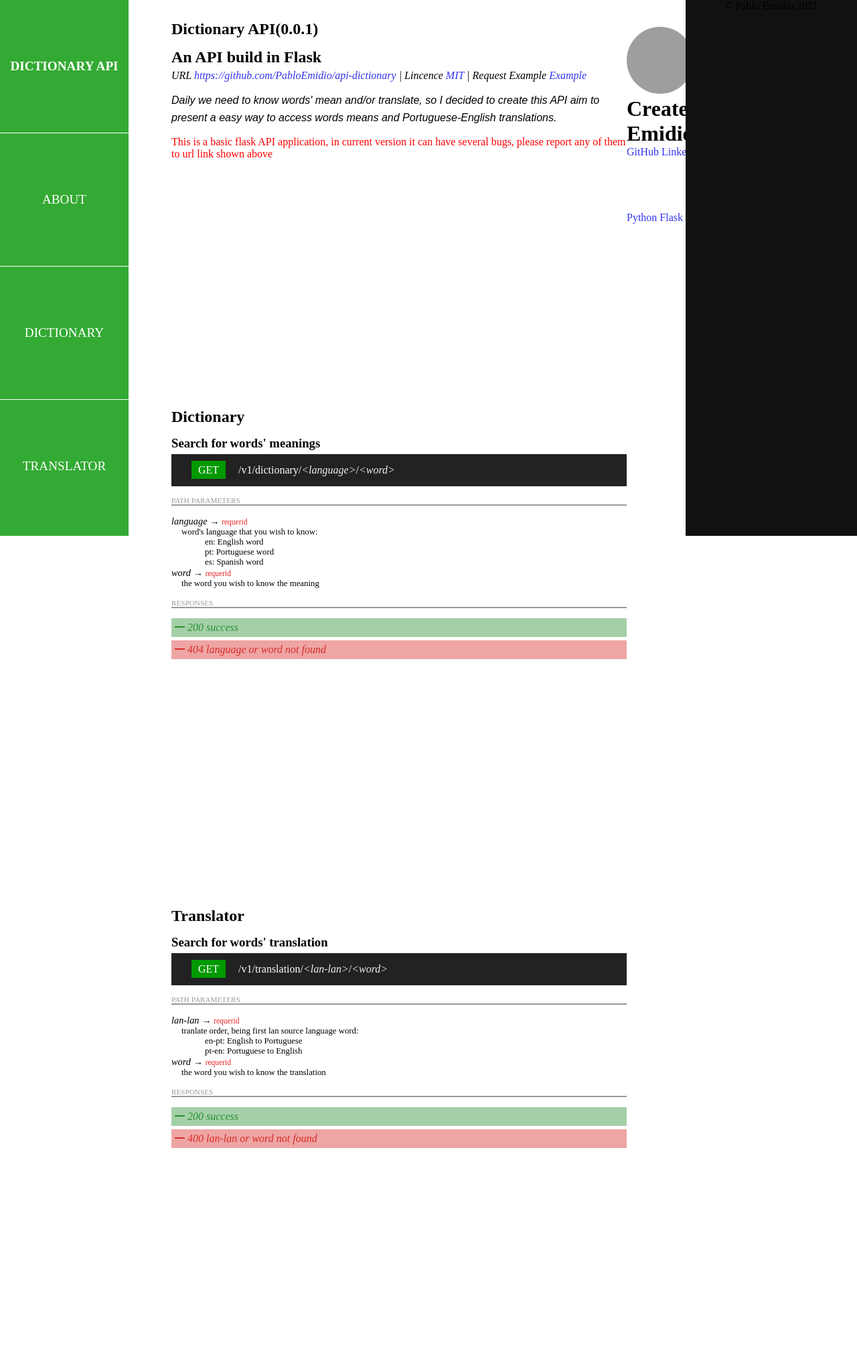
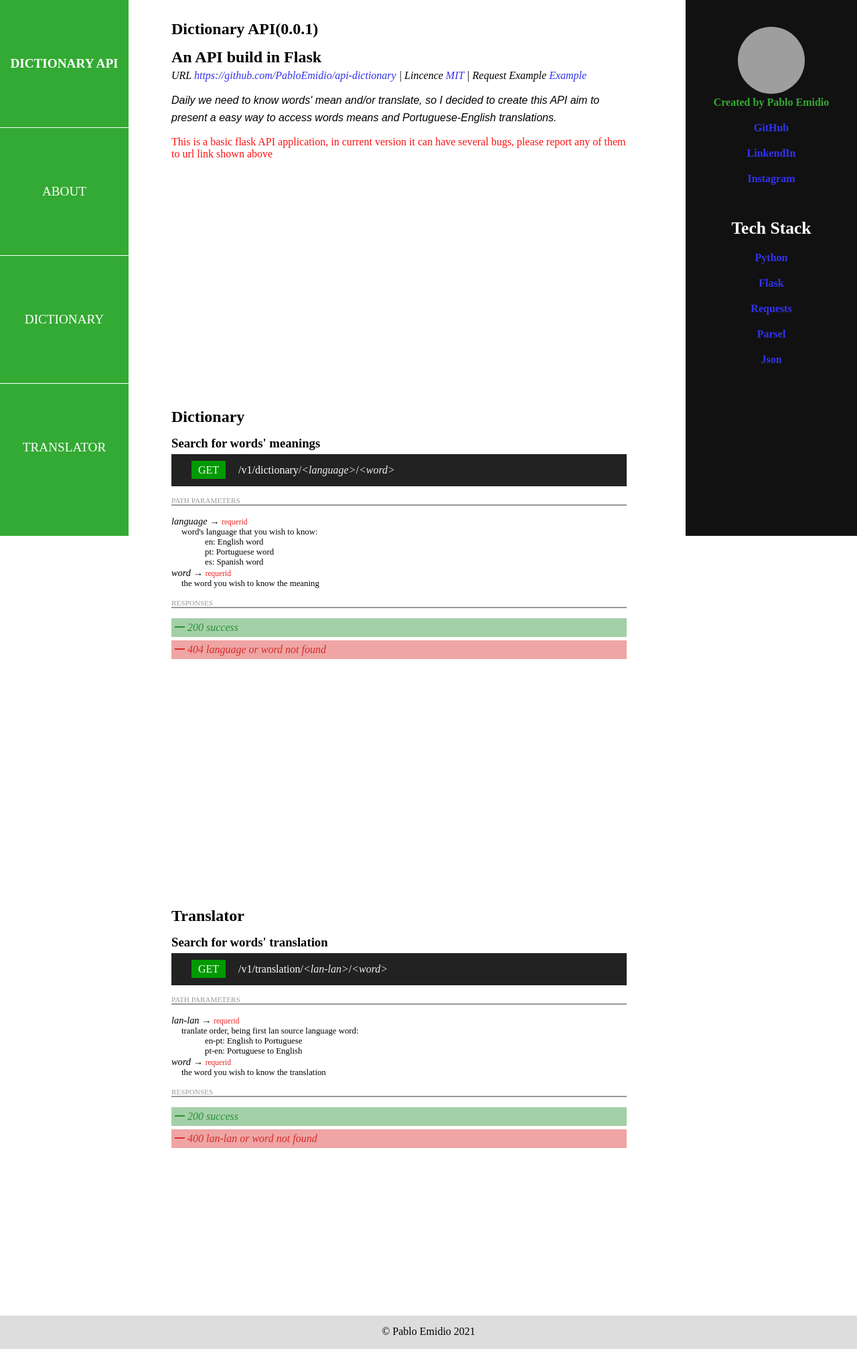
Before and after one commit to mldictionary/MLDictionaryAPI, a Flask app: page / in a window 1280 px wide. Shown: the whole page at 67% size. Run offline with Flask 2, Linux system fonts and the light colour scheme; grey boxes are pictures that could not be loaded.

Commit message:
Bug fixes and new features

```diff
--- a/api_dictionary/static/css/style.css
+++ b/api_dictionary/static/css/style.css
@@ -35,7 +35,7 @@ a{
 .logo, .menu-items{
     font-size: 1.2em;
     text-transform: uppercase;
-    padding: 11vh 0;
+    padding: 10.5vh 0;
 }
 
 
@@ -91,6 +91,21 @@ section:last-child{
     color: #33e
 }
 
+.link:visited{
+    color: rgba(143, 28, 24, 0.9);
+}
+
+.link:hover{
+    color: #58f
+}
+
+.link:active{
+    color: rgba(29, 137, 39, .9);
+}
+
+
+
+
 .api-about{
     font-family: Arial, Helvetica, sans-serif;
     font-style: italic;
@@ -99,7 +114,7 @@ section:last-child{
 }
 
 .warning{
-    color: red;
+    color: #f11;
 }
 
 .route{
@@ -193,9 +208,9 @@ section:last-child{
     color: #111;
 }
 
-/* footer */
+/* creator */
 
-.footer{
+.creator{
     background-color: #111;
     text-align: center;
     position: fixed;
@@ -205,7 +220,7 @@ section:last-child{
     width: 20vw;
 }
 
-.footer-header h1{
+.creator-header h1{
     font-size: 1em;
     color: #3a3;
 }
@@ -215,13 +230,19 @@ section:last-child{
     border-radius: 100%;
     width: 100px;
     height: 100px;
+    transition: ease-in-out 0.3s;
+}
+
+.image:hover{
+    transform: scale(1.5);
+    margin-bottom: 30px;
 }
 
 .social-medias{
     margin-bottom: 50px;
 }
 
-.footer-link{
+.creator-link{
     display: block;
     margin-top: 20px;
     color: #33e;
@@ -229,10 +250,32 @@ section:last-child{
     font-weight: bolder;
 }
 
+
+
 .stack h1{
     font-size: 1.6em;
     color: #fff;
 }
+
+
+/* footer */
+
+.footer{
+    position: absolute;
+    z-index: -1;
+    bottom: 0;
+    width: 100%;
+    background-color: #ddd;
+    height: 50px;
+    text-align: center;
+    transition: .4s;
+}
+
+.footer p{
+    margin-top: 15px;
+}
+
+
 
 @media(max-width: 1000px){
     section{
@@ -266,7 +309,7 @@ section:last-child{
         margin-bottom: 15px;
     }
 
-    .footer{
+    .creator{
         width: 100vw;
         position: fixed;
         transform: translateX(10000px);
@@ -280,7 +323,7 @@ section:last-child{
     .flier{
         cursor: pointer;
         position: fixed;
-        z-index: 3;
+        z-index: 2;
         width: 15px;
         height: 15px;
         border-radius: 100%;
@@ -293,7 +336,14 @@ section:last-child{
         margin-top: 5px;
     }
 
-    .social-medias, .footer-link{
+    .social-medias, .creator-link{
         margin: 12px 0;
     }
+
+    .z-index-3{
+        background-color: #121212;
+        color: #fff;
+        position: fixed;
+        z-index: 3;
+    }
 }
```
